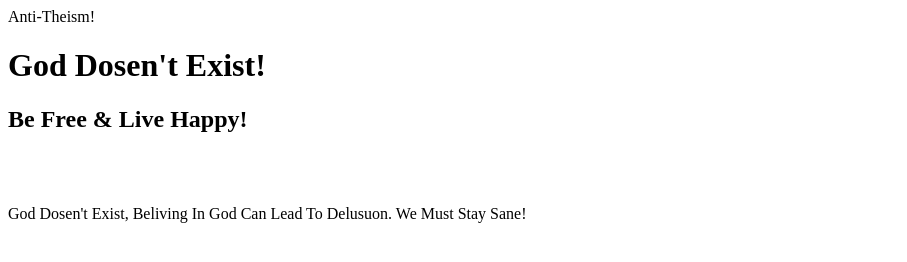
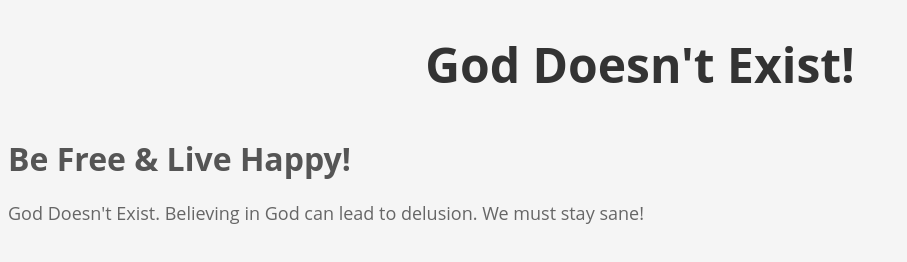
Before and after one commit to Albie737/anti-god, a plain HTML site: page index.html in a window 1280 px wide. Shown: the whole page, without its empty margins (0-907 px from the left). Drawn offline with Linux system fonts and the light colour scheme.

Commit message:
Update index.html

```diff
--- a/index.html
+++ b/index.html
@@ -1,10 +1,12 @@
+<!DOCTYPE html>
 <html>
-<head>Anti-Theism!</head>
+<head>
+  <title>Anti-Theism</title>
+  <link rel="stylesheet" href="style.css">
+</head>
 <body>
-  <h1>God Dosen't Exist!</h1>
+  <h1>God Doesn't Exist!</h1>
   <h2>Be Free & Live Happy!</h2>
-  <br>
-  <br>
-  <p>God Dosen't Exist, Beliving In God Can Lead To Delusuon. We Must Stay Sane!</p>
+  <p>God Doesn't Exist. Believing in God can lead to delusion. We must stay sane!</p>
 </body>
 </html>
```
